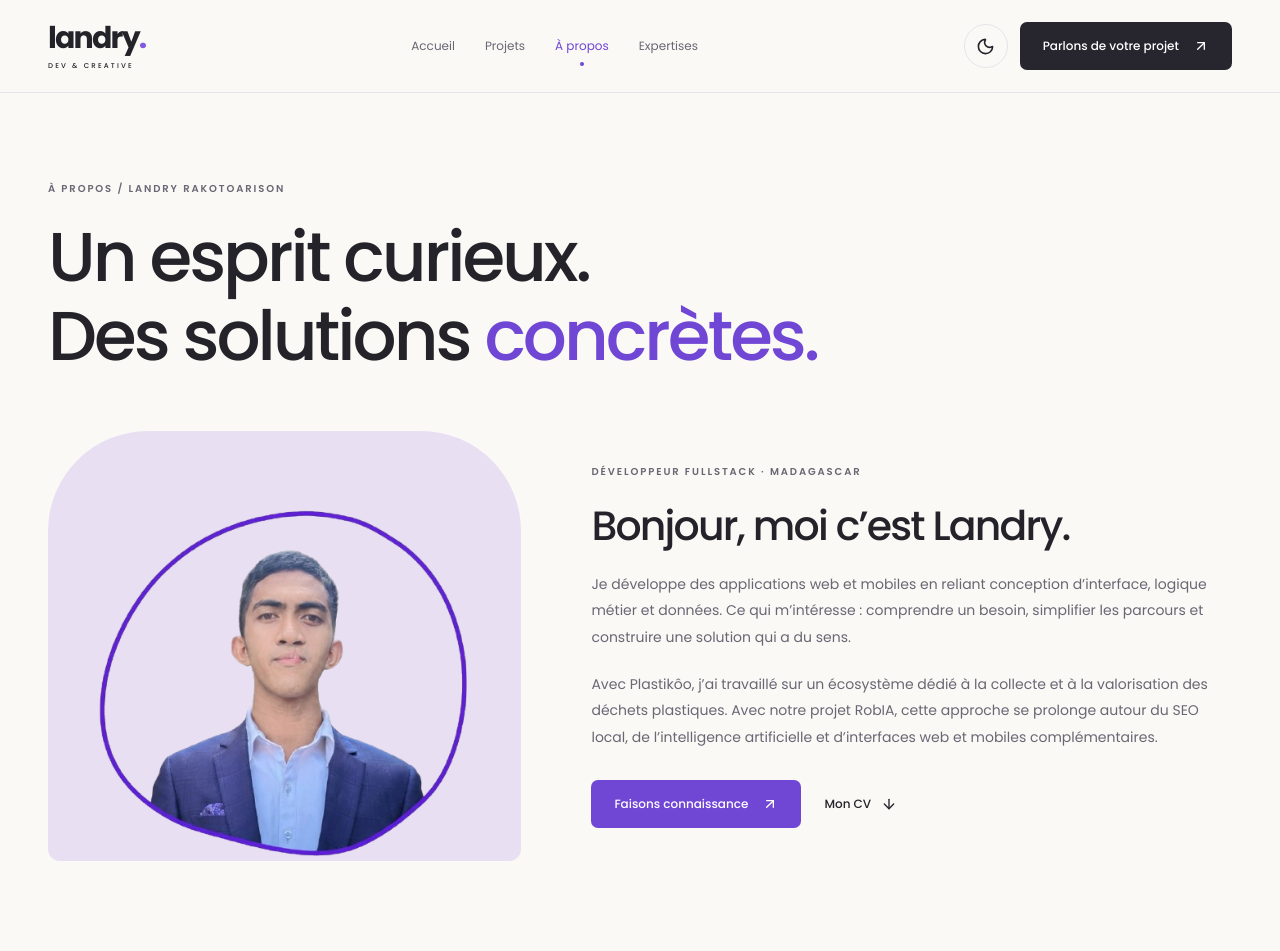
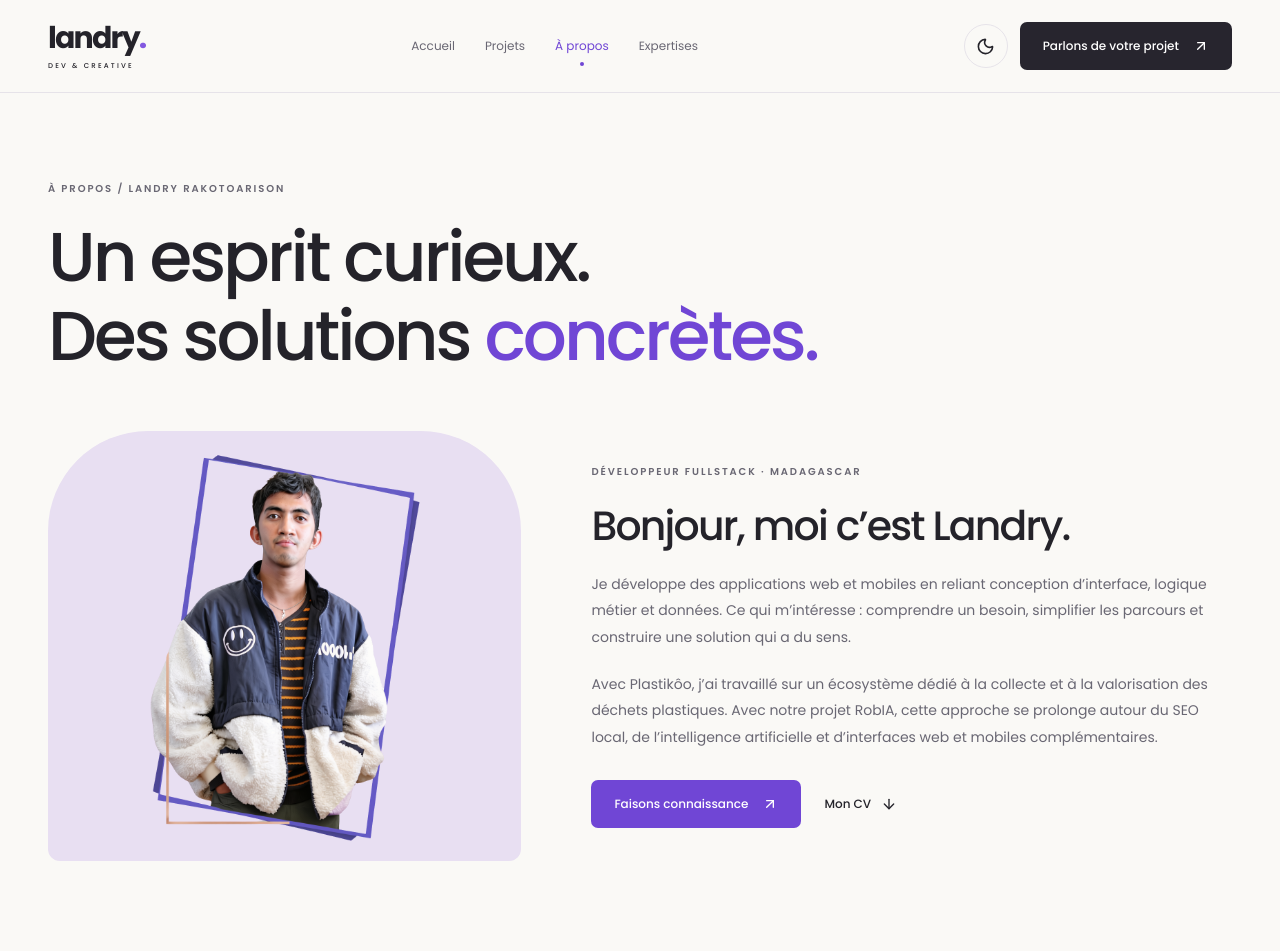
Before and after one commit to rakotoarisonlandry/portfolioV.02, a Next.js app: page /about in a window 1280 px wide. Shown: the top 951 px of the page. Built offline with nearby package versions, Linux system fonts and the light colour scheme.

Commit message:
fix: update profile image source in AboutPage component

```diff
--- a/src/app/about/page.tsx
+++ b/src/app/about/page.tsx
@@ -17,7 +17,7 @@ export default function AboutPage() {
       <section className="about-profile">
         <div className="about-photo">
           <Image
-            src="/assets/profil1.png"
+            src="/assets/profil.png"
             alt="Portrait de Landry"
             fill
             priority
```
